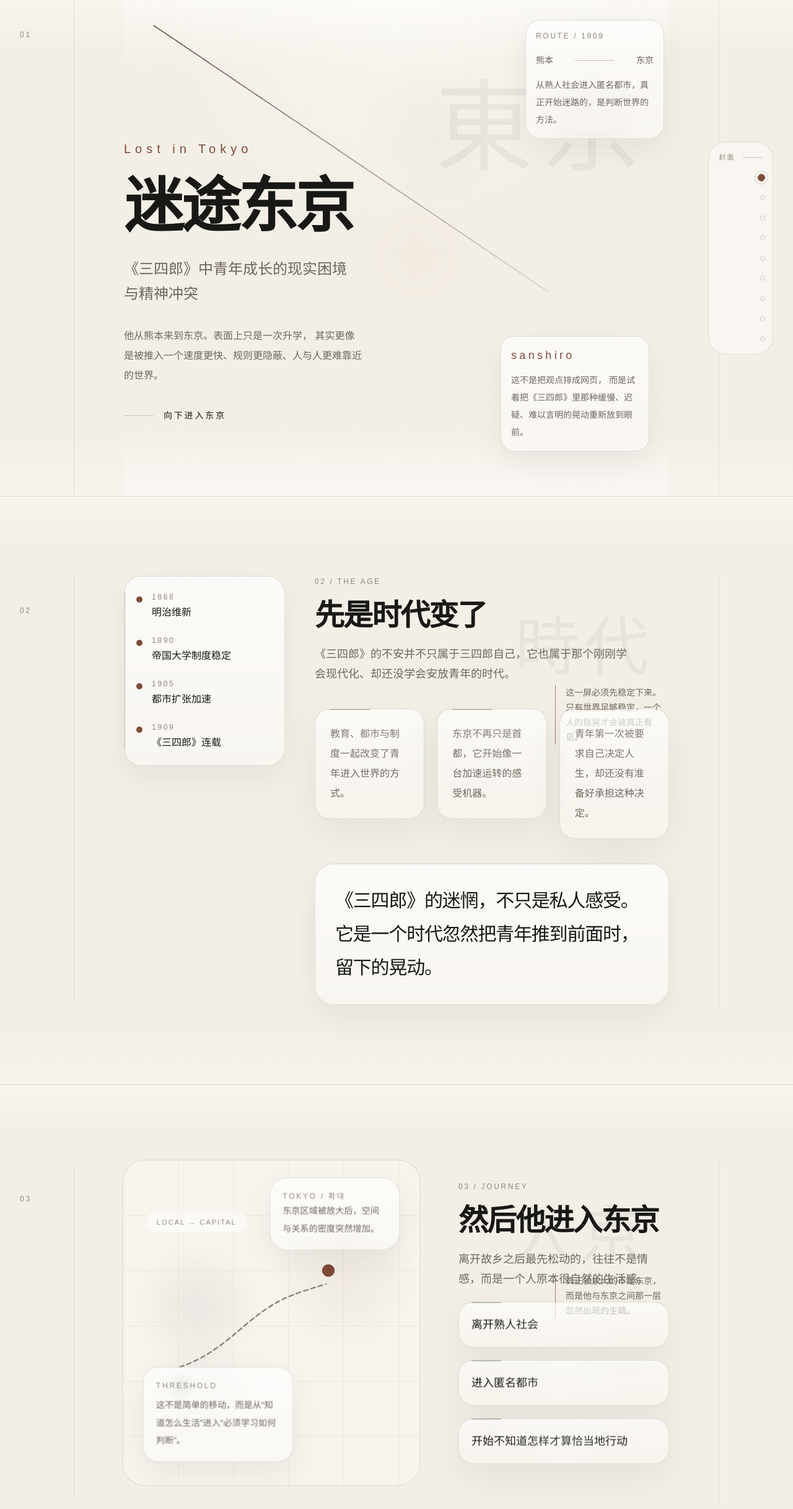
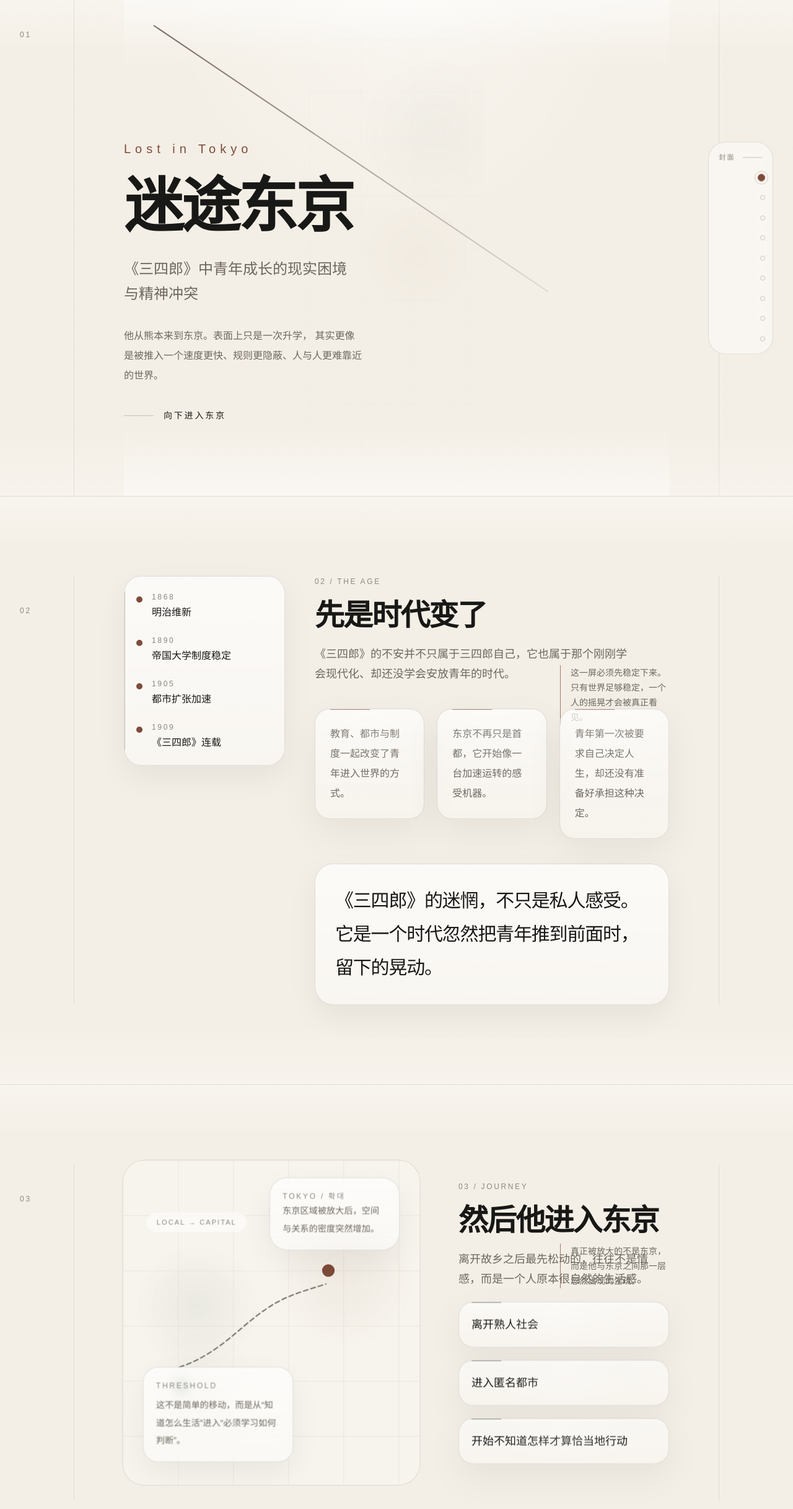
Before and after one commit to BAIMU329/sanshiro-exhibit, a Next.js app: page / in a window 1280 px wide. Shown: the top 2434 px of the page at 62% size. Built offline with nearby package versions, Linux system fonts and the light colour scheme.

Commit message:
update-layout-overlap-fix

```diff
--- a/src/components/sections/EraSection.tsx
+++ b/src/components/sections/EraSection.tsx
@@ -20,12 +20,12 @@ export function EraSection() {
   return (
     <SectionShell id="era" index="02" className="py-24 md:py-32">
       <div className="relative grid gap-12 xl:grid-cols-[260px_minmax(0,1fr)] xl:gap-12 2xl:gap-16">
-        <div className="kanji-ghost absolute right-6 top-16 hidden text-[6.5rem] leading-none 2xl:right-0 2xl:top-0 2xl:text-[9rem] xl:block">
+        <div className="kanji-ghost absolute right-0 top-0 hidden text-[9rem] leading-none 2xl:block">
           時代
         </div>
         <QuoteAside
           quote="这一屏必须先稳定下来。只有世界足够稳定，一个人的摇晃才会被真正看见。"
-          className="absolute right-2 top-44 2xl:right-0 2xl:top-36"
+          className="absolute right-0 top-36 hidden 2xl:block"
         />
         <FadeIn>
           <div className="route-plaque relative space-y-6 rounded-[28px] p-6">
--- a/src/components/sections/HeroSection.tsx
+++ b/src/components/sections/HeroSection.tsx
@@ -23,13 +23,13 @@ export function HeroSection() {
           style={{ y: hazeY }}
           className="map-haze absolute inset-x-[34%] top-16 bottom-16 rounded-[48px]"
         />
-        <div className="kanji-ghost ambient-drift absolute right-8 top-32 hidden text-[10rem] leading-none xl:block 2xl:text-[11rem]">
+        <div className="kanji-ghost ambient-drift absolute right-8 top-32 hidden text-[10rem] leading-none 2xl:block 2xl:text-[11rem]">
           東京
         </div>
         <div className="absolute left-4 top-10 h-[2px] w-[calc(100%-7rem)] origin-left rotate-[34deg] bg-[linear-gradient(90deg,rgba(107,91,82,0.9),rgba(107,91,82,0.15))] lg:left-12" />
         <motion.div
           style={{ y: plaqueY }}
-          className="route-plaque absolute right-2 top-8 hidden w-56 rounded-[24px] p-4 2xl:right-6 2xl:top-16 2xl:w-64 2xl:rounded-[28px] 2xl:p-5 xl:block"
+          className="route-plaque absolute right-6 top-16 hidden w-64 rounded-[28px] p-5 2xl:block"
         >
           <p className="eyebrow">Route / 1909</p>
           <div className="mt-4 space-y-3 text-sm leading-7 text-[var(--ink-soft)]">
@@ -43,7 +43,7 @@ export function HeroSection() {
         </motion.div>
         <motion.div
           style={{ y: plaqueY }}
-          className="route-plaque absolute bottom-18 right-8 hidden max-w-[15rem] rounded-[22px] p-4 2xl:bottom-24 2xl:right-24 2xl:max-w-xs 2xl:rounded-[26px] 2xl:p-5 xl:block"
+          className="route-plaque absolute bottom-24 right-24 hidden max-w-xs rounded-[26px] p-5 2xl:block"
         >
           <p className="font-[var(--font-display)] text-lg tracking-[0.24em] text-[var(--rust)]">
             sanshiro
--- a/src/components/sections/JourneySection.tsx
+++ b/src/components/sections/JourneySection.tsx
@@ -23,12 +23,12 @@ export function JourneySection() {
         ref={ref}
         className="relative grid items-center gap-16 xl:grid-cols-[minmax(0,1fr)_340px] 2xl:grid-cols-[minmax(0,1.15fr)_360px]"
       >
-        <div className="kanji-ghost absolute right-8 top-16 hidden text-[6.5rem] leading-none 2xl:right-6 2xl:top-0 2xl:text-[8rem] xl:block">
+        <div className="kanji-ghost absolute right-6 top-0 hidden text-[8rem] leading-none 2xl:block">
           入京
         </div>
         <QuoteAside
           quote="真正被放大的不是东京，而是他与东京之间那一层忽然出现的生疏。"
-          className="absolute right-2 top-44 2xl:right-0 2xl:top-32"
+          className="absolute right-0 top-32 hidden 2xl:block"
         />
         <motion.div
           style={{ y: mapY, scale: mapScale }}
```
